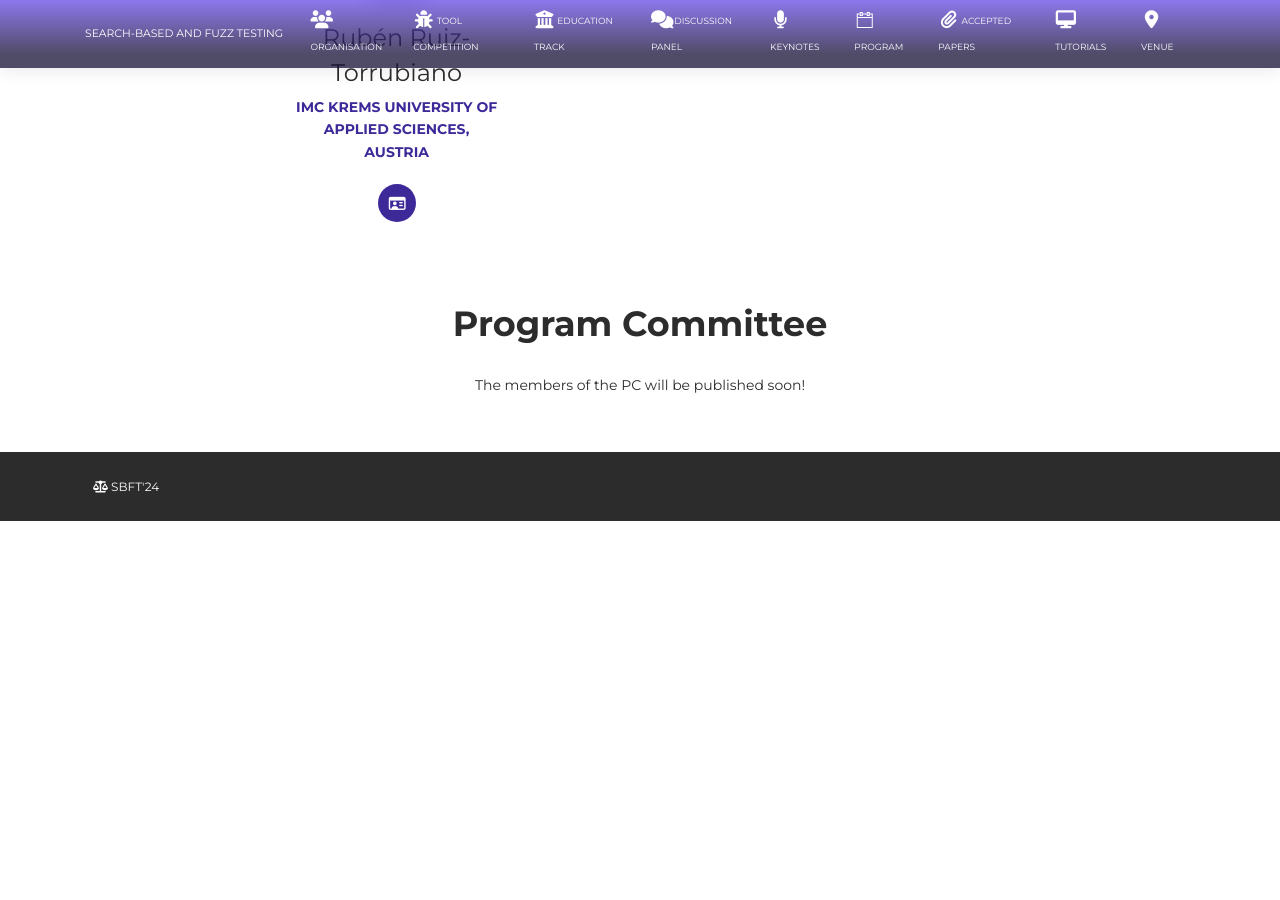
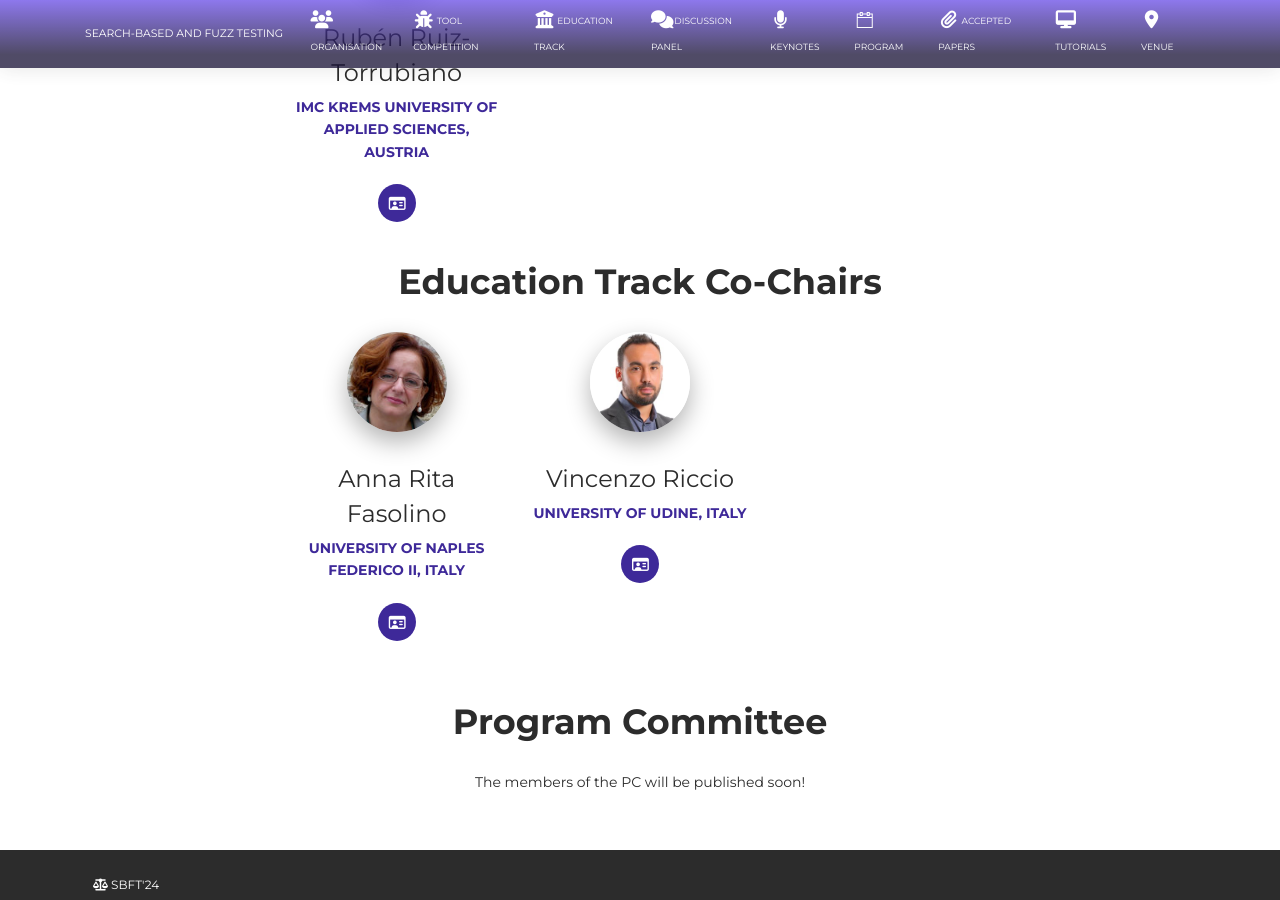
Before and after one commit to sbft24/sbft24.github.io, a Jekyll site: the page built from organisation/index.html, in a window 1280 px wide and 900 px high, scrolled down 2657 px. Built offline with Jekyll 4.4.1, drawn with Linux system fonts in a browser that asks for light colours; nearby versions of some CDN libraries; before the commit the page ends 3178 px from its top, so only the background shows below that.

Commit message:
Added co-chairs for the education track

```diff
--- /dev/null
+++ b/_data/organisation/education.yml
@@ -0,0 +1,9 @@
+- name: Anna Rita Fasolino
+  webpage: https://www.researchgate.net/profile/Anna-Fasolino
+  institution: University of Naples Federico II, Italy
+  pic: /img/Anna-Fasolino.jpg
+
+- name: Vincenzo Riccio
+  webpage: https://p1ndsvin.github.io/
+  institution: University of Udine, Italy
+  pic: /img/vincenzo.png
--- a/organisation/index.html
+++ b/organisation/index.html
@@ -41,6 +41,17 @@ layout: default
       </div>
     </div>
      <br>
+     <div class="container">
+      <h2 class="title">Education Track Co-Chairs</h2>
+      <div class="team">
+        <div class="row">
+          {% assign members = site.data.organisation.education | sort: "name" %}
+          {% for member in members %}
+          {%- include member.html -%}
+          {% endfor %}
+        </div>
+      </div>
+    </div>
     <!--
     <div class="container">
       <h2 class="title">Virtualisation Support & Student Volunteer</h2>
```
Also changed, not shown: img/Anna-Fasolino.jpg (added).
